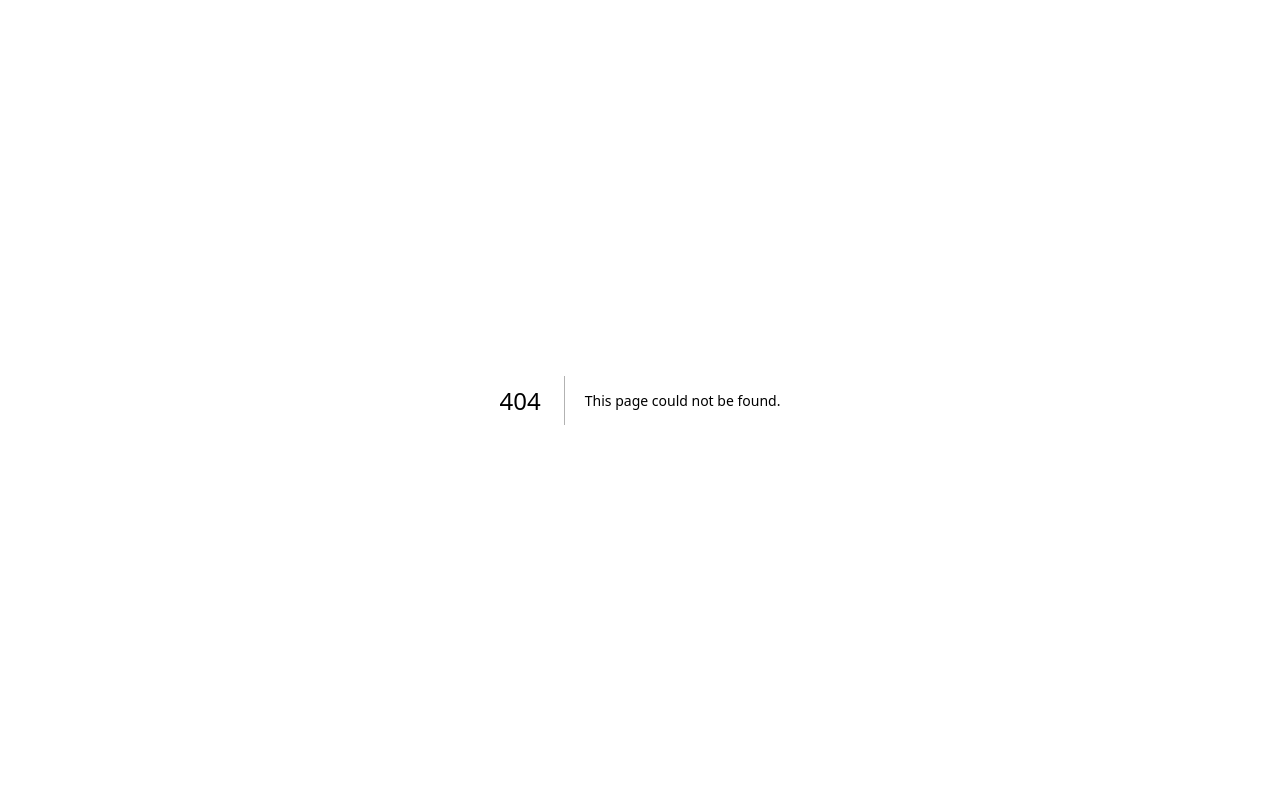
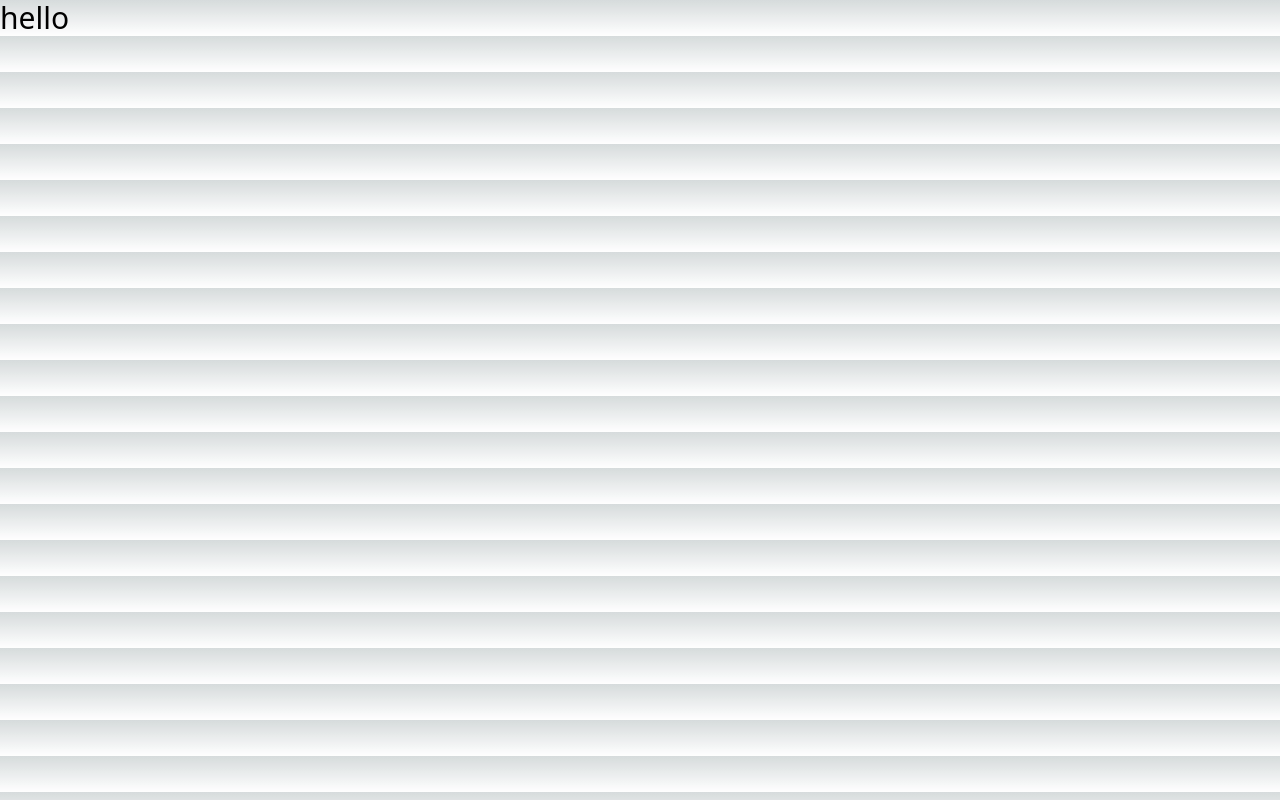
Before and after one commit to sinoct/gle-web-ui, a Next.js app: page /generator in a window 1280 px wide. Before the commit this address had no page. Built offline with nearby package versions, Linux system fonts and the light colour scheme.

Commit message:
added tailwindcss

```diff
--- a/package.json
+++ b/package.json
@@ -12,11 +12,14 @@
     "@types/node": "18.14.6",
     "@types/react": "18.0.28",
     "@types/react-dom": "18.0.11",
+    "autoprefixer": "^10.4.14",
     "eslint": "8.35.0",
     "eslint-config-next": "13.2.3",
     "next": "13.2.3",
+    "postcss": "^8.4.14",
     "react": "18.2.0",
     "react-dom": "18.2.0",
+    "tailwindcss": "^3.2.7",
     "typescript": "4.9.5"
   }
 }
--- /dev/null
+++ b/postcss.config.js
@@ -0,0 +1,6 @@
+module.exports = {
+  plugins: {
+    tailwindcss: {},
+    autoprefixer: {},
+  },
+}
--- /dev/null
+++ b/src/app/generator/page.tsx
@@ -0,0 +1,3 @@
+export default function Generator() {
+  return <div className="text-3xl">hello</div>;
+}
--- a/src/app/layout.tsx
+++ b/src/app/layout.tsx
@@ -1,18 +1,18 @@
-import './globals.css'
+import "./globals.css";
 
 export const metadata = {
-  title: 'Create Next App',
-  description: 'Generated by create next app',
-}
+  title: "GLE code generator",
+  description: "Generated by create next app",
+};
 
 export default function RootLayout({
   children,
 }: {
-  children: React.ReactNode
+  children: React.ReactNode;
 }) {
   return (
     <html lang="en">
       <body>{children}</body>
     </html>
-  )
+  );
 }
--- /dev/null
+++ b/tailwind.config.js
@@ -0,0 +1,15 @@
+/** @type {import('tailwindcss').Config} */
+module.exports = {
+  content: [
+    "./app/**/*.{js,ts,jsx,tsx}",
+    "./pages/**/*.{js,ts,jsx,tsx}",
+    "./components/**/*.{js,ts,jsx,tsx}",
+
+    // Or if using `src` directory:
+    "./src/**/*.{js,ts,jsx,tsx}",
+  ],
+  theme: {
+    extend: {},
+  },
+  plugins: [],
+};
```
Also changed, not shown: src/app/globals.css (+7 -3 lines), 1 other file (tests, documents, lock files or other folders).
